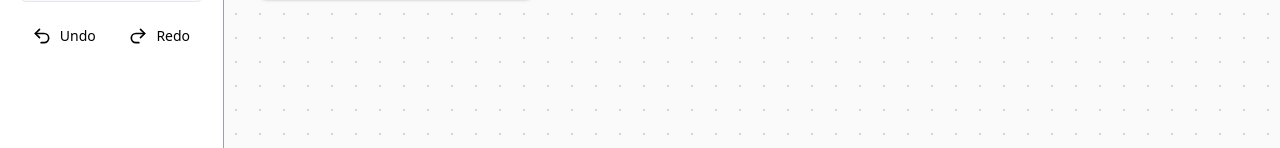
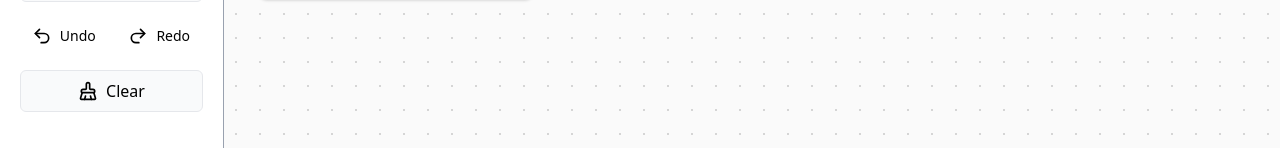
Before and after one commit to adityarajsrv/Chain, a React (Vite) app in the folder frontend/: page / in a window 1280 px wide. Shown: the part 190-338 px from the top of the page. Built offline with nearby package versions, Linux system fonts and the light colour scheme.

Commit message:
Added clear canvas button

```diff
--- a/frontend/src/components/Sidebar.jsx
+++ b/frontend/src/components/Sidebar.jsx
@@ -1,5 +1,5 @@
 import logo from "/logo.png";
-import { Redo2, Save, Undo2 } from "lucide-react";
+import { BrushCleaning, Redo2, Save, Undo2 } from "lucide-react";
 
 const Sidebar = () => {
   return (
@@ -26,6 +26,10 @@ const Sidebar = () => {
           <span className="text-sm">Redo</span>
         </button>
       </div>
+      <div className="mt-4 flex justify-center items-center space-x-2 p-2 rounded-md bg-gray-50 hover:bg-gray-100 cursor-pointer border border-gray-200">
+        <BrushCleaning className="h-5 w-5" />
+        <span className="text-md">Clear</span>
+      </div>
     </div>
   );
 };
```
